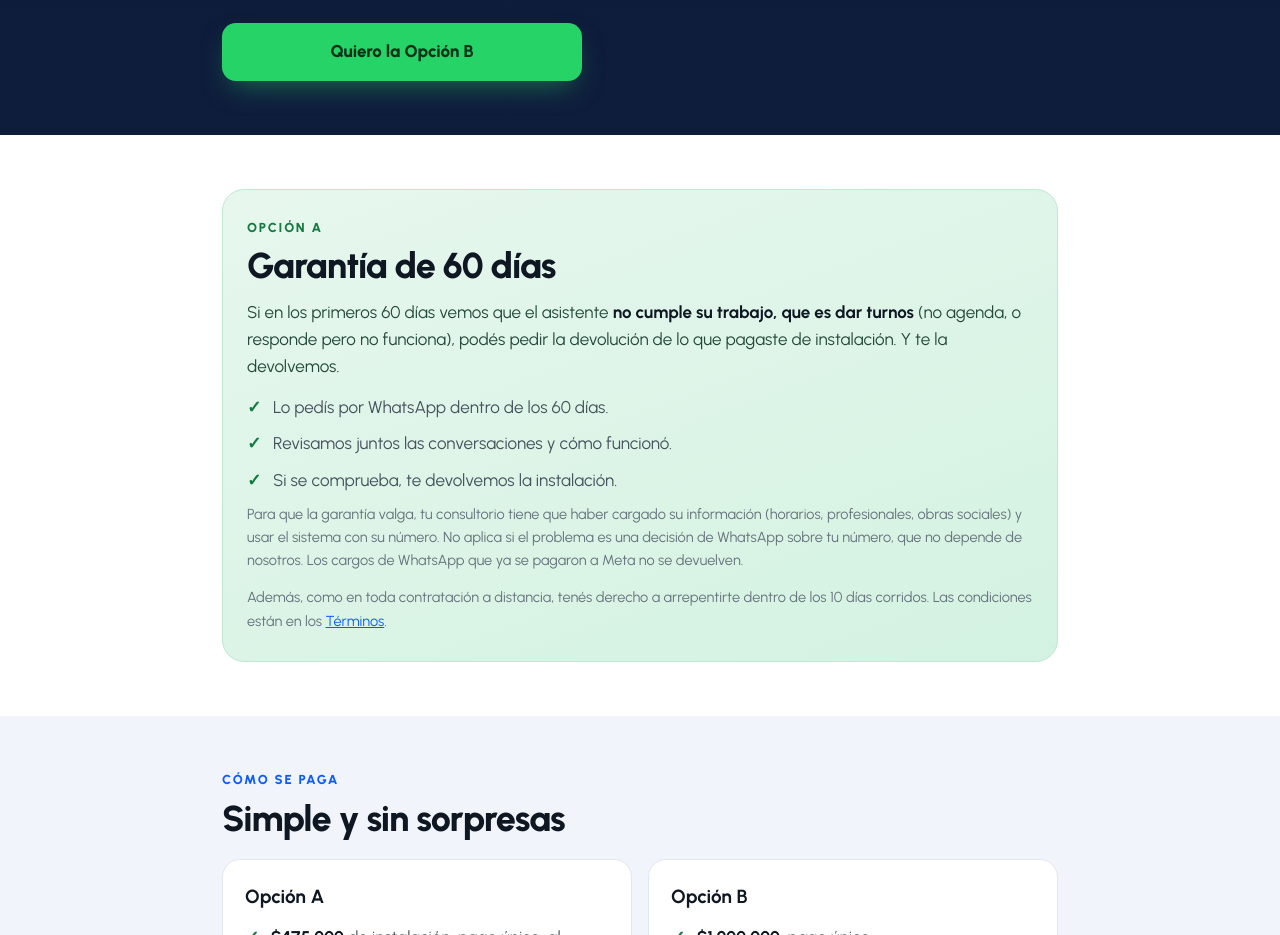
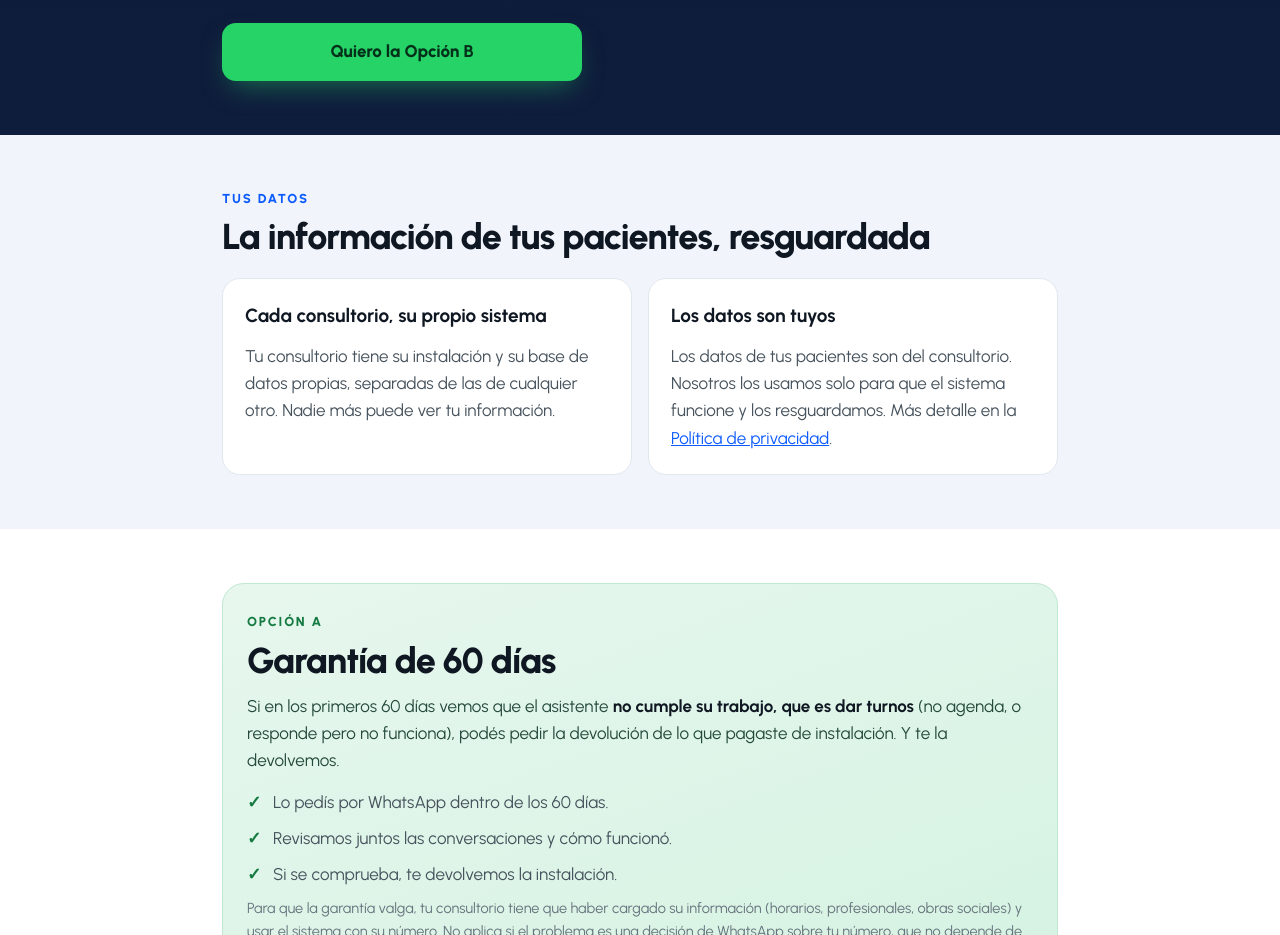
Before and after one commit to socialclap-cuentas/vocero-landing, a plain HTML site: page turnomaster/propuesta.html in a window 1280 px wide. Shown: the part 4363-5298 px from the top of the page. Drawn offline with Linux system fonts and the light colour scheme.

Commit message:
feat(turnomaster): propuesta con bloque de datos de pacientes
Co-Authored-By: Claude Sonnet 5.5 <noreply@anthropic.com>
Claude-Session: https://claude.ai/code/session_01DFKDV9GFvTM3rENxkdCGbx

```diff
--- a/turnomaster/propuesta.html
+++ b/turnomaster/propuesta.html
@@ -230,6 +230,15 @@ footer a{color:#cdd9f5;margin-right:14px;font-weight:600}
 <div style="max-width:360px;margin-top:26px"><a class="btn g" href="https://wa.me/5491176236396?text=Hola%20Lean%2C%20me%20interesa%20la%20Opci%C3%B3n%20B%20de%20TurnoMaster%3A%20implementaci%C3%B3n%20propia." rel="noopener">Quiero la Opción B</a></div>
 </div></section>
 
+<section class="alt"><div class="w">
+<p class="eyebrow">Tus datos</p>
+<h2>La información de tus pacientes, resguardada</h2>
+<div class="grid2" style="margin-top:20px">
+<div class="box"><h3>Cada consultorio, su propio sistema</h3><p style="margin:0">Tu consultorio tiene su instalación y su base de datos propias, separadas de las de cualquier otro. Nadie más puede ver tu información.</p></div>
+<div class="box"><h3>Los datos son tuyos</h3><p style="margin:0">Los datos de tus pacientes son del consultorio. Nosotros los usamos solo para que el sistema funcione y los resguardamos. Más detalle en la <a href="/privacidad">Política de privacidad</a>.</p></div>
+</div>
+</div></section>
+
 <section><div class="w">
 <div class="guar">
 <p class="eyebrow" style="color:var(--ok)">Opción A</p>
```
